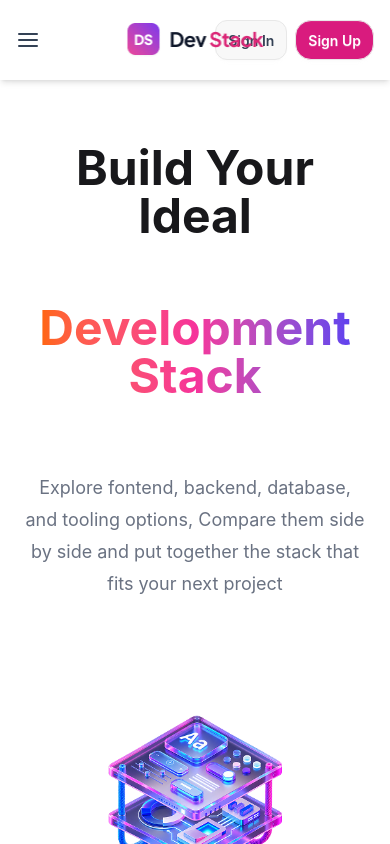
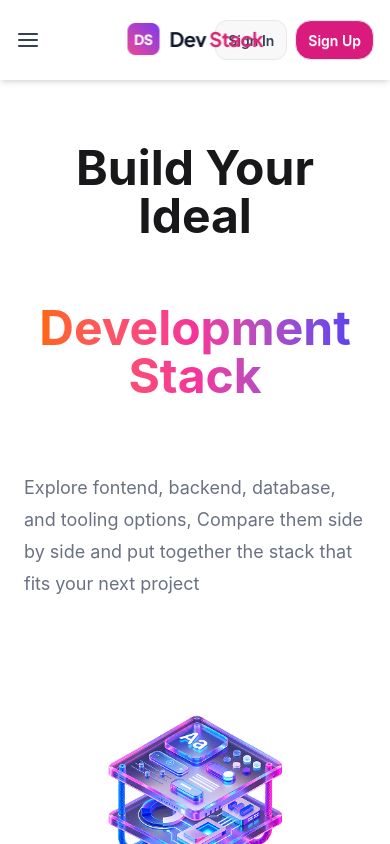
Before and after one commit to MrAbiduuu/Assignment-5--ReactProject-DevStack-, a React (Vite) app: page / in a window 390 px wide. Shown: the top 844 px of the page. Built offline with nearby package versions, Linux system fonts and the light colour scheme.

Commit message:
Solving a simple mistake

```diff
--- a/src/Components/Banner.tsx
+++ b/src/Components/Banner.tsx
@@ -16,7 +16,7 @@ const Banner = () => {
             Development Stack
           </h1>
 
-          <p className="order-3 mt-6 max-w-lg text-center text-lg leading-8 text-gray-500 lg:text-center">
+          <p className="order-3 mt-6 max-w-lg text-left text-lg leading-8 text-gray-500 lg:text-center">
             Explore fontend, backend, database, and tooling options, Compare
             them side by side and put together the stack that fits your next
             project
```
